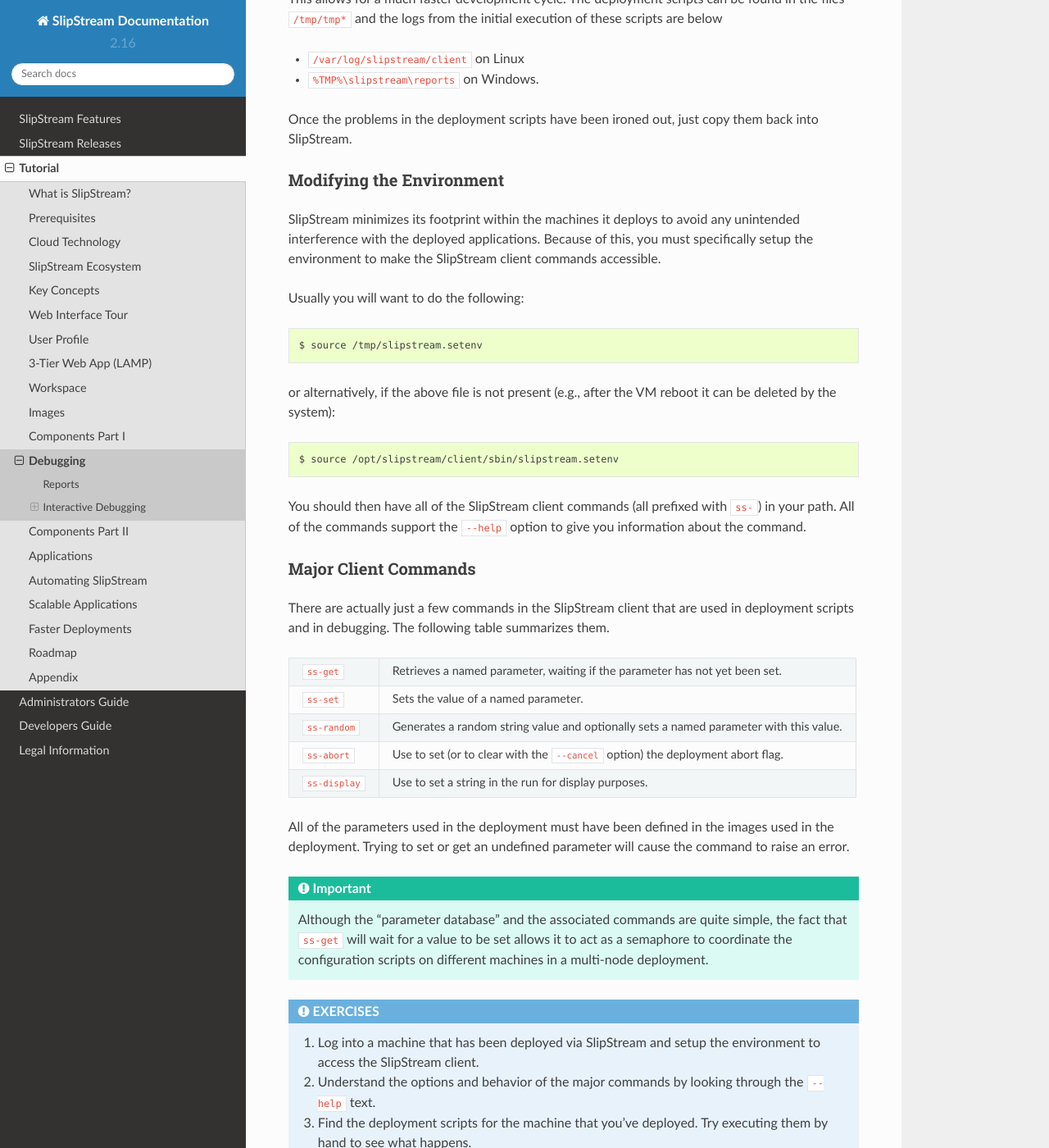
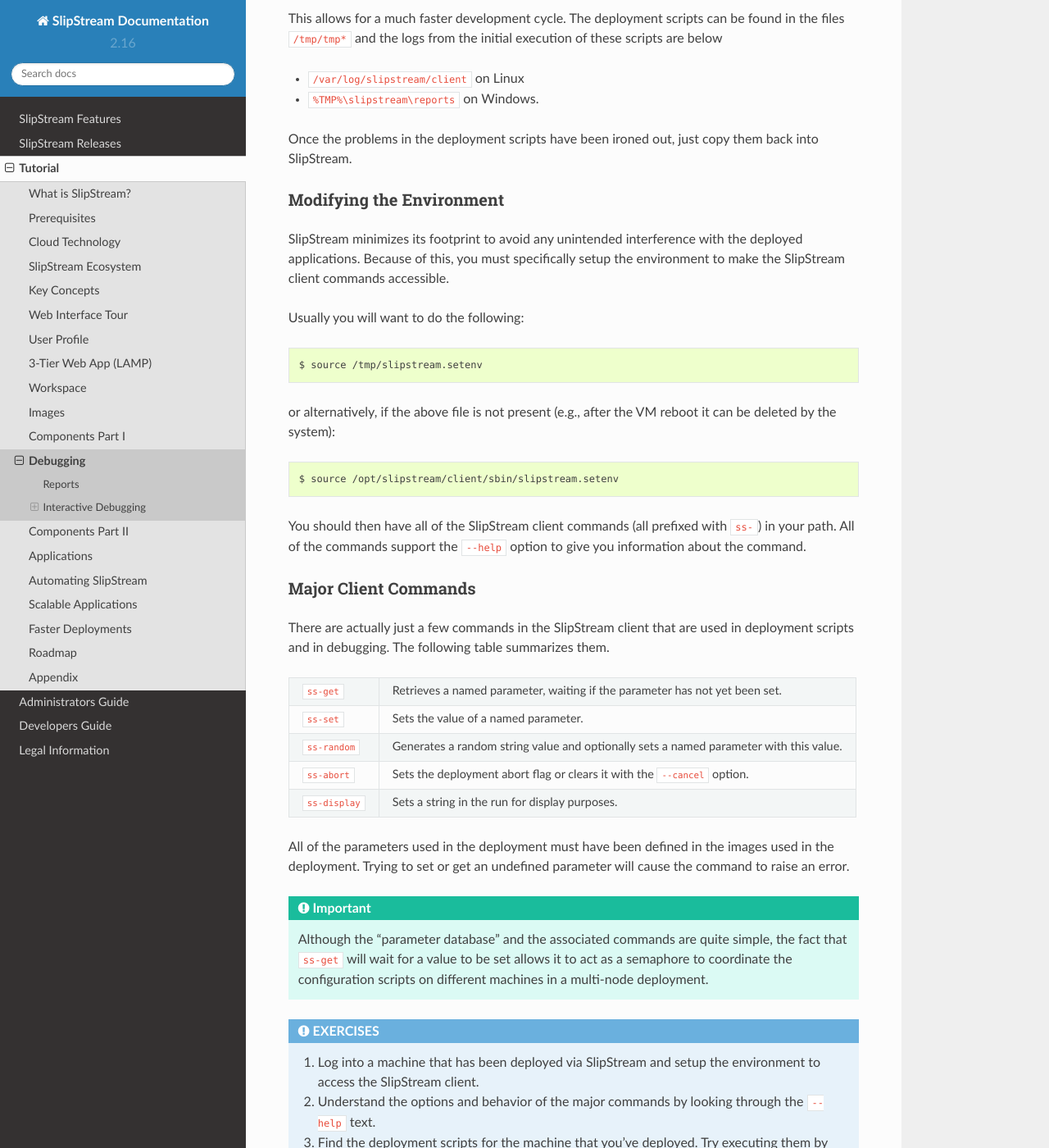
Before and after one commit to slipstream/SlipStreamDocumentation, a Sphinx documentation site: the page built from docs/advanced_tutorial/debugging.rst, in a window 1280 px wide and 1400 px high, scrolled down 1044 px. Shown: the whole window at 82% size. Built offline with Sphinx 7.4.7 and the Read the Docs theme 2.0.0, drawn with Linux system fonts in a browser that asks for light colours; some of the changed text lies outside the part shown.

```diff
--- a/docs/advanced_tutorial/applications.rst
+++ b/docs/advanced_tutorial/applications.rst
@@ -7,7 +7,7 @@ different functional blocks. The typical 3-tiered web application
 falls into this category with its load balancer, application
 front-ends, and database, usually all with redundancy and failover.
 
-In this section, we will take a small step in this direction.  You
+In this section, we will build our first multi-node application.  You
 will learn how to:
 
 - Combine your components into multi-machine deployment
@@ -59,8 +59,8 @@ Deploying the Application
 -------------------------
 
 Now that the application has been defined, you can deploy the full
-application with a single click of the "Deploy..." button.  Doing so
-will bring up the usual run dialog.
+application by clicking the "Deploy..." button.  Doing so will bring
+up the usual run dialog.
 
 .. image:: images/screenshots/app-run-dialog.png
    :alt: Components in Application
--- a/docs/advanced_tutorial/components-2.rst
+++ b/docs/advanced_tutorial/components-2.rst
@@ -96,7 +96,8 @@ following questions to plan your attack strategy:
 - Where should the above checking script be installed?
 - Does the script need any additional software installed?
 - What input and/or output parameters need to be defined?
-- How to pass the needed values to the checking script?
+- How are the needed values obtained and passed to the checking
+  script?
 - What happens if the checking starts before the web server is ready?
 
 
--- a/docs/advanced_tutorial/debugging.rst
+++ b/docs/advanced_tutorial/debugging.rst
@@ -35,7 +35,7 @@ Interactive Debugging
 When creating a new application, very often there are bugs in the
 deployment scripts. Iteratively modifying the scripts through
 SlipStream and redeploying the machines can cause unnecessary
-delays. **If you have selection the option to let failed deployments
+delays. **If you have selected an option that lets failed deployments
 continue to run**, you can instead:
 
 1. Log into a failed deployment,
@@ -56,10 +56,10 @@ copy them back into SlipStream.
 Modifying the Environment
 ~~~~~~~~~~~~~~~~~~~~~~~~~
 
-SlipStream minimizes its footprint within the machines it deploys to
-avoid any unintended interference with the deployed applications.
-Because of this, you must specifically setup the environment to make the
-SlipStream client commands accessible.
+SlipStream minimizes its footprint to avoid any unintended
+interference with the deployed applications.  Because of this, you
+must specifically setup the environment to make the SlipStream client
+commands accessible.
 
 Usually you will want to do the following::
 
@@ -90,10 +90,10 @@ summarizes them.
 | ``ss-random``  | Generates a random string value and optionally sets  |
 |                | a named parameter with this value.                   |
 +----------------+------------------------------------------------------+
-| ``ss-abort``   | Use to set (or to clear with the ``--cancel`` option)|
-|                | the deployment abort flag.                           |
+| ``ss-abort``   | Sets the deployment abort flag or clears it with the |
+|                | ``--cancel`` option.                                 |
 +----------------+------------------------------------------------------+
-| ``ss-display`` | Use to set a string in the run for display purposes. |
+| ``ss-display`` | Sets a string in the run for display purposes.       |
 +----------------+------------------------------------------------------+
 
 All of the parameters used in the deployment must have been defined in
```
Also changed, not shown: docs/advanced_tutorial/components-1.rst (+7 -8 lines).
